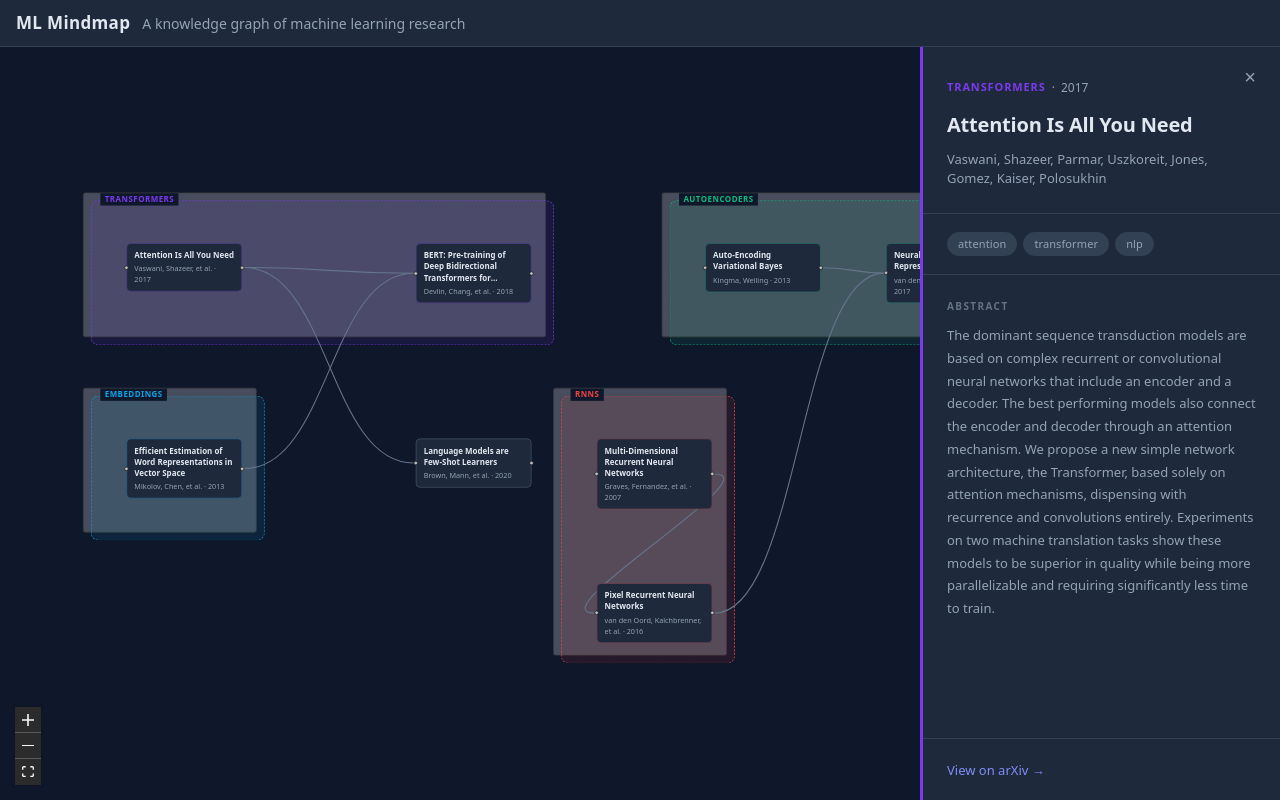
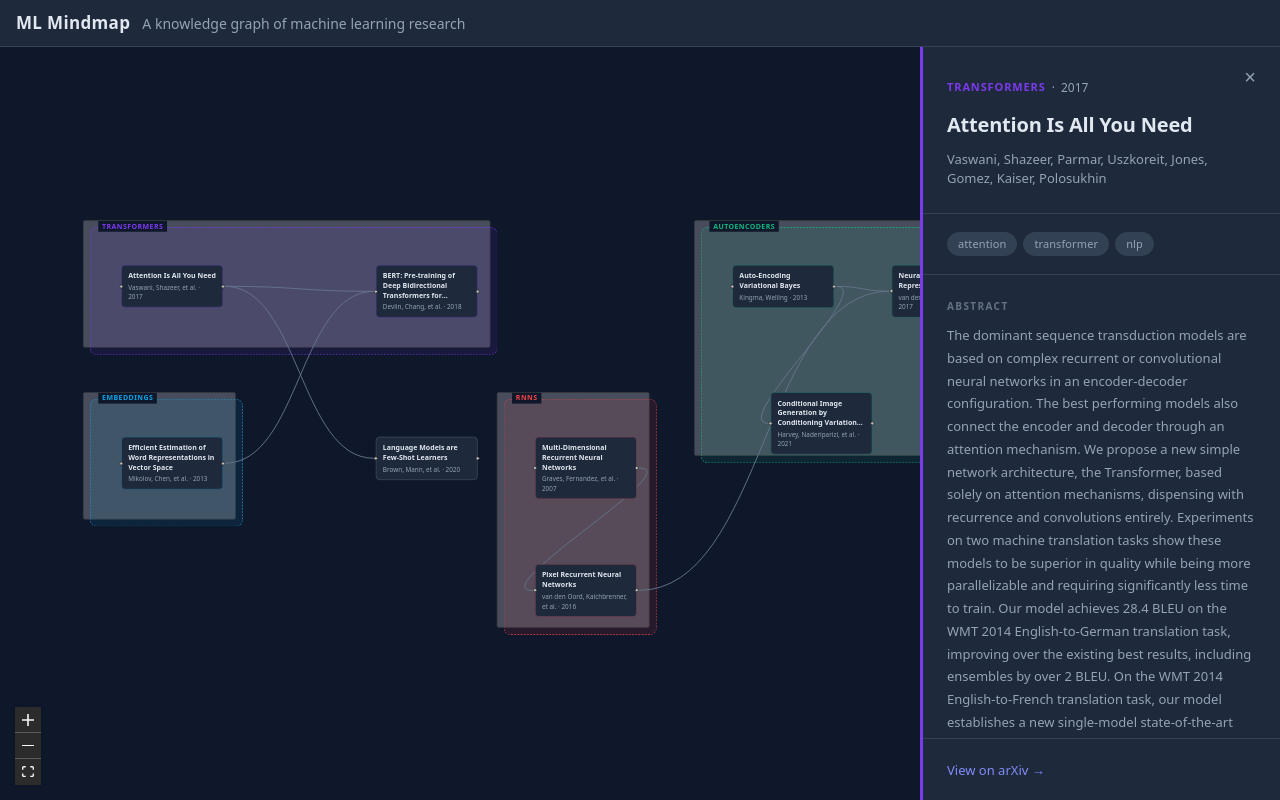
Before and after one commit to rpw1134/ml-mindmap, a React (Vite) app: page / in a window 1280 px wide. Both pictures are taken after a click on the element 126 px from the left and 267 px from the top of the page. Built offline with nearby package versions, Linux system fonts and the light colour scheme.

Commit message:
new paper, abstracts, and fixing abstract section

```diff
--- a/src/App.css
+++ b/src/App.css
@@ -136,7 +136,7 @@
   background: var(--bg-surface);
   /* Left stripe encodes group membership — single visual anchor for color */
   border-left: 3px solid var(--panel-accent, var(--border));
-  overflow-y: auto;
+  overflow: hidden;
   z-index: 20;
   display: flex;
   flex-direction: column;
@@ -244,10 +244,13 @@
 /* ── Abstract ── */
 
 .info-panel__section {
-  padding: 24px 24px 0;
+  padding: 24px 24px 24px;
   display: flex;
   flex-direction: column;
   gap: 10px;
+  flex: 1;
+  overflow-y: auto;
+  min-height: 0;
 }
 
 .info-panel__section-label {
@@ -269,9 +272,9 @@
 /* ── Footer ── */
 
 .info-panel__footer {
-  margin-top: auto;
   padding: 20px 24px;
   border-top: 1px solid var(--border);
+  flex-shrink: 0;
 }
 
 .info-panel__link {
--- a/src/data/mindmap.ts
+++ b/src/data/mindmap.ts
@@ -8,7 +8,7 @@ const data: MindmapData = {
       title: 'Attention Is All You Need',
       authors: ['Vaswani', 'Shazeer', 'Parmar', 'Uszkoreit', 'Jones', 'Gomez', 'Kaiser', 'Polosukhin'],
       abstract:
-        'The dominant sequence transduction models are based on complex recurrent or convolutional neural networks that include an encoder and a decoder. The best performing models also connect the encoder and decoder through an attention mechanism. We propose a new simple network architecture, the Transformer, based solely on attention mechanisms, dispensing with recurrence and convolutions entirely. Experiments on two machine translation tasks show these models to be superior in quality while being more parallelizable and requiring significantly less time to train.',
+        'The dominant sequence transduction models are based on complex recurrent or convolutional neural networks in an encoder-decoder configuration. The best performing models also connect the encoder and decoder through an attention mechanism. We propose a new simple network architecture, the Transformer, based solely on attention mechanisms, dispensing with recurrence and convolutions entirely. Experiments on two machine translation tasks show these models to be superior in quality while being more parallelizable and requiring significantly less time to train. Our model achieves 28.4 BLEU on the WMT 2014 English-to-German translation task, improving over the existing best results, including ensembles by over 2 BLEU. On the WMT 2014 English-to-French translation task, our model establishes a new single-model state-of-the-art BLEU score of 41.8 after training for 3.5 days on eight GPUs, a small fraction of the training costs of the best models from the literature. We show that the Transformer generalizes well to other tasks by applying it successfully to English constituency parsing both with large and limited training data.',
       year: 2017,
       tags: ['attention', 'transformer', 'nlp'],
       parentGroup: 'g-transformers',
@@ -20,7 +20,7 @@ const data: MindmapData = {
       title: 'BERT: Pre-training of Deep Bidirectional Transformers for Language Understanding',
       authors: ['Devlin', 'Chang', 'Lee', 'Toutanova'],
       abstract:
-        'We introduce a new language representation model called BERT, which stands for Bidirectional Encoder Representations from Transformers. Unlike recent language representation models, BERT is designed to pre-train deep bidirectional representations from unlabeled text by jointly conditioning on both left and right context in all layers. As a result, the pre-trained BERT model can be fine-tuned with just one additional output layer to create state-of-the-art models for a wide range of tasks.',
+        'We introduce a new language representation model called BERT, which stands for Bidirectional Encoder Representations from Transformers. Unlike recent language representation models, BERT is designed to pre-train deep bidirectional representations from unlabeled text by jointly conditioning on both left and right context in all layers. As a result, the pre-trained BERT model can be fine-tuned with just one additional output layer to create state-of-the-art models for a wide range of tasks, such as question answering and language inference, without substantial task-specific architecture modifications. BERT is conceptually simple and empirically powerful. It obtains new state-of-the-art results on eleven natural language processing tasks, including pushing the GLUE score to 80.5% (7.7% point absolute improvement), MultiNLI accuracy to 86.7% (4.6% absolute improvement), SQuAD v1.1 question answering Test F1 to 93.2 (1.5 point absolute improvement) and SQuAD v2.0 Test F1 to 83.1 (5.1 point absolute improvement).',
       year: 2018,
       tags: ['pretraining', 'transformer', 'nlp'],
       parentGroup: 'g-transformers',
@@ -32,7 +32,7 @@ const data: MindmapData = {
       title: 'Language Models are Few-Shot Learners',
       authors: ['Brown', 'Mann', 'Ryder', 'et al.'],
       abstract:
-        'We demonstrate that scaling language models greatly improves task-agnostic, few-shot performance, sometimes even reaching competitiveness with prior state-of-the-art fine-tuning approaches. Specifically, we train GPT-3, an autoregressive language model with 175 billion parameters, and test its performance in the few-shot setting.',
+        'Recent work has demonstrated substantial gains on many NLP tasks and benchmarks by pre-training on a large corpus of text followed by fine-tuning on a specific task. While typically task-agnostic in architecture, this method still requires task-specific fine-tuning datasets of thousands or tens of thousands of examples. By contrast, humans can generally perform a new language task from only a few examples or from simple instructions - something which current NLP systems still largely struggle to do. Here we show that scaling up language models greatly improves task-agnostic, few-shot performance, sometimes even reaching competitiveness with prior state-of-the-art fine-tuning approaches. Specifically, we train GPT-3, an autoregressive language model with 175 billion parameters, 10x more than any previous non-sparse language model, and test its performance in the few-shot setting. For all tasks, GPT-3 is applied without any gradient updates or fine-tuning, with tasks and few-shot demonstrations specified purely via text interaction with the model. GPT-3 achieves strong performance on many NLP datasets, including translation, question-answering, and cloze tasks, as well as several tasks that require on-the-fly reasoning or domain adaptation, such as unscrambling words, using a novel word in a sentence, or performing 3-digit arithmetic.',
       year: 2020,
       tags: ['pretraining', 'transformer', 'scaling', 'nlp'],
       position: { x: 600, y: 420 },
@@ -43,7 +43,7 @@ const data: MindmapData = {
       title: 'Efficient Estimation of Word Representations in Vector Space',
       authors: ['Mikolov', 'Chen', 'Corrado', 'Dean'],
       abstract:
-        'We propose two novel model architectures for computing continuous vector representations of words from very large data sets. The quality of these representations is measured in a word similarity task, and the results are compared to the previously best performing techniques based on different types of neural networks.',
+        'We propose two novel model architectures for computing continuous vector representations of words from very large data sets. The quality of these representations is measured in a word similarity task, and the results are compared to the previously best performing techniques based on different types of neural networks. We observe large improvements in accuracy at much lower computational cost, i.e. it takes less than a day to learn high quality word vectors from a 1.6 billion words data set. Furthermore, we show that these vectors provide state-of-the-art performance on our test set for measuring syntactic and semantic word similarities.',
       year: 2013,
       tags: ['embeddings', 'nlp', 'word2vec'],
       parentGroup: 'g-embeddings',
@@ -55,11 +55,11 @@ const data: MindmapData = {
       title: 'Auto-Encoding Variational Bayes',
       authors: ['Kingma', 'Welling'],
       abstract:
-        'We introduce a stochastic variational inference and learning algorithm that scales to large datasets. By reparameterizing the variational lower bound, optimization through standard gradient methods becomes tractable. An approximate inference model (encoder) efficiently handles posterior inference for continuous latent variables alongside a generative model (decoder).',
+        'How can we perform efficient inference and learning in directed probabilistic models, in the presence of continuous latent variables with intractable posterior distributions, and large datasets? We introduce a stochastic variational inference and learning algorithm that scales to large datasets and, under some mild differentiability conditions, even works in the intractable case. Our contributions are two-fold. First, we show that a reparameterization of the variational lower bound yields a lower bound estimator that can be straightforwardly optimized using standard stochastic gradient methods. Second, we show that for i.i.d. datasets with continuous latent variables per datapoint, posterior inference can be made especially efficient by fitting an approximate inference model (also called a recognition model) to the intractable posterior using the proposed lower bound estimator. Theoretical advantages are reflected in experimental results.',
       year: 2013,
       tags: ['vae', 'generative', 'latent-space', 'variational-inference'],
       parentGroup: 'g-autoencoders',
-      position: { x: 1000, y: 150 },
+      position: { x: 1160, y: 150 },
     },
     {
       id: 'vq-vae',
@@ -67,11 +67,23 @@ const data: MindmapData = {
       title: 'Neural Discrete Representation Learning',
       authors: ['van den Oord', 'Vinyals', 'Kavukcuoglu'],
       abstract:
-        'We propose VQ-VAE, which learns discrete latent representations via vector quantization. Unlike standard VAEs that learn continuous codes, VQ-VAE circumvents posterior collapse by pairing a vector-quantized codebook with a learned autoregressive prior. The model demonstrates strong results on image, audio, and video generation.',
+        'Learning useful representations without supervision remains a key challenge in machine learning. In this paper, we propose a simple yet powerful generative model that learns such discrete representations. Our model, the Vector Quantised-Variational AutoEncoder (VQ-VAE), differs from VAEs in two key ways: the encoder network outputs discrete, rather than continuous, codes; and the prior is learnt rather than static. In order to learn a discrete latent representation, we incorporate ideas from vector quantisation (VQ). Using the VQ method allows the model to circumvent issues of "posterior collapse" -- where the latents are ignored when they are paired with a powerful autoregressive decoder -- typically observed in the VAE framework. Pairing these representations with an autoregressive prior, the model can generate high quality images, videos, and speech as well as doing high quality speaker conversion and unsupervised learning of phonemes, providing further evidence of the utility of the learnt representations.',
       year: 2017,
       tags: ['vq-vae', 'discrete-representation', 'generative', 'codebook'],
       parentGroup: 'g-autoencoders',
-      position: { x: 1250, y: 150 },
+      position: { x: 1410, y: 150 },
+    },
+    {
+      id: 'conditional-vae',
+      arxivId: '2102.12037',
+      title: 'Conditional Image Generation by Conditioning Variational Auto-Encoders',
+      authors: ['Harvey', 'Naderiparizi', 'Wood'],
+      abstract:
+        'We present a conditional variational auto-encoder (VAE) which, to avoid the substantial cost of training from scratch, uses an architecture and training objective capable of leveraging a foundation model in the form of a pretrained unconditional VAE. To train the conditional VAE, we only need to train an artifact to perform amortized inference over the unconditional VAE\'s latent variables given a conditioning input. We demonstrate our approach on tasks including image inpainting, for which it outperforms state-of-the-art GAN-based approaches at faithfully representing the inherent uncertainty. We conclude by describing a possible application of our inpainting model, in which it is used to perform Bayesian experimental design for the purpose of guiding a sensor.',
+      year: 2021,
+      tags: ['vae', 'conditional-generation', 'image-inpainting', 'generative'],
+      parentGroup: 'g-autoencoders',
+      position: { x: 1220, y: 350 },
     },
     {
       id: 'mdrnn',
@@ -79,7 +91,7 @@ const data: MindmapData = {
       title: 'Multi-Dimensional Recurrent Neural Networks',
       authors: ['Graves', 'Fernandez', 'Schmidhuber'],
       abstract:
-        'We propose multi-dimensional recurrent neural networks (MDRNNs), extending RNNs beyond one-dimensional sequence tasks. Where standard RNNs have proved effective for speech and online handwriting recognition, MDRNNs enable application to vision, video processing, and medical imaging without the scaling issues of other multi-dimensional models.',
+        'Recurrent neural networks (RNNs) have proved effective at one dimensional sequence learning tasks, such as speech and online handwriting recognition. Some of the properties that make RNNs suitable for such tasks, for example robustness to input warping, and the ability to access contextual information, are also desirable in multidimensional domains. However, there has so far been no direct way of applying RNNs to data with more than one spatio-temporal dimension. This paper introduces multi-dimensional recurrent neural networks (MDRNNs), thereby extending the potential applicability of RNNs to vision, video processing, medical imaging and many other areas, while avoiding the scaling problems that have plagued other multi-dimensional models. Experimental results are provided for two image segmentation tasks.',
       year: 2007,
       tags: ['rnn', 'sequence-modeling', 'multi-dimensional'],
       parentGroup: 'g-rnns',
@@ -91,7 +103,7 @@ const data: MindmapData = {
       title: 'Pixel Recurrent Neural Networks',
       authors: ['van den Oord', 'Kalchbrenner', 'Kavukcuoglu'],
       abstract:
-        'We model the discrete joint distribution of image pixels using a deep neural network that sequentially predicts each pixel along both spatial dimensions. The approach captures all dependencies between pixels while introducing fast two-dimensional recurrent layers with residual connections. The model achieves state-of-the-art log-likelihood on natural image benchmarks.',
+        'Modeling the distribution of natural images is a landmark problem in unsupervised learning. This task requires an image model that is at once expressive, tractable and scalable. We present a deep neural network that sequentially predicts the pixels in an image along the two spatial dimensions. Our method models the discrete probability of the raw pixel values and encodes the complete set of dependencies in the image. Architectural novelties include fast two-dimensional recurrent layers and an effective use of residual connections in deep recurrent networks. We achieve log-likelihood scores on natural images that are considerably better than the previous state of the art. Our main results also provide benchmarks on the diverse ImageNet dataset. Samples generated from the model appear crisp, varied and globally coherent.',
       year: 2016,
       tags: ['rnn', 'generative', 'image-generation', 'autoregressive'],
       parentGroup: 'g-rnns',
@@ -103,11 +115,11 @@ const data: MindmapData = {
       title: 'FIGARO: Generating Symbolic Music with Fine-Grained Artistic Control',
       authors: ['von Rütte', 'Biggio', 'Kilcher', 'Hofmann'],
       abstract:
-        'We introduce FIGARO, a model for controllable symbolic music generation via a self-supervised description-to-sequence task. The model extracts high-level features from target sequences and learns the conditional distribution of sequences given those descriptions, combining learned and expert features. FIGARO achieves state-of-the-art results in symbolic music generation while generalizing beyond its training distribution.',
+        'Generating music with deep neural networks has been an area of active research in recent years. While the quality of generated samples has been steadily increasing, most methods are only able to exert minimal control over the generated sequence, if any. We propose the self-supervised description-to-sequence task, which allows for fine-grained controllable generation on a global level. We do so by extracting high-level features about the target sequence and learning the conditional distribution of sequences given the corresponding high-level description in a sequence-to-sequence modelling setup. We train FIGARO (FIne-grained music Generation via Attention-based, RObust control) by applying description-to-sequence modelling to symbolic music. By combining learned high level features with domain knowledge, which acts as a strong inductive bias, the model achieves state-of-the-art results in controllable symbolic music generation and generalizes well beyond the training distribution.',
       year: 2022,
       tags: ['music-generation', 'symbolic-music', 'transformer', 'controllable-generation'],
       parentGroup: 'g-music-generation',
-      position: { x: 1500, y: 420 },
+      position: { x: 1710, y: 420 },
     },
   ],
   edges: [
@@ -135,6 +147,12 @@ const data: MindmapData = {
       source: 'vae',
       target: 'vq-vae',
       relationship: 'VQ-VAE replaces the VAE\'s continuous latent space with a discrete vector-quantized codebook.',
+    },
+    {
+      id: 'e-vae-conditionalvae',
+      source: 'vae',
+      target: 'conditional-vae',
+      relationship: 'Conditional VAE builds on the VAE framework by conditioning inference on an additional input, using a pretrained unconditional VAE as its foundation.',
     },
     {
       id: 'e-vqvae-figaro',
@@ -174,8 +192,8 @@ const data: MindmapData = {
       id: 'g-autoencoders',
       label: 'Autoencoders',
       color: '#10b981',
-      position: { x: 940, y: 80 },
-      size: { width: 490, height: 200 }, // right edge 1430 clears VQ-VAE (1250 + 160 + 20 padding)
+      position: { x: 1100, y: 80 },
+      size: { width: 490, height: 370 }, // right edge 1590 clears VQ-VAE (1410+160+20); bottom 450 clears conditional-vae (350+80+20)
     },
     {
       id: 'g-rnns',
@@ -188,8 +206,8 @@ const data: MindmapData = {
       id: 'g-music-generation',
       label: 'Music Generation',
       color: '#f59e0b',
-      position: { x: 1440, y: 350 },
-      size: { width: 240, height: 200 }, // right edge 1680 clears FIGARO (1500 + 160 + 20 padding)
+      position: { x: 1650, y: 350 },
+      size: { width: 240, height: 200 }, // right edge 1890 clears FIGARO (1710 + 160 + 20 padding)
     },
   ],
 };
```
